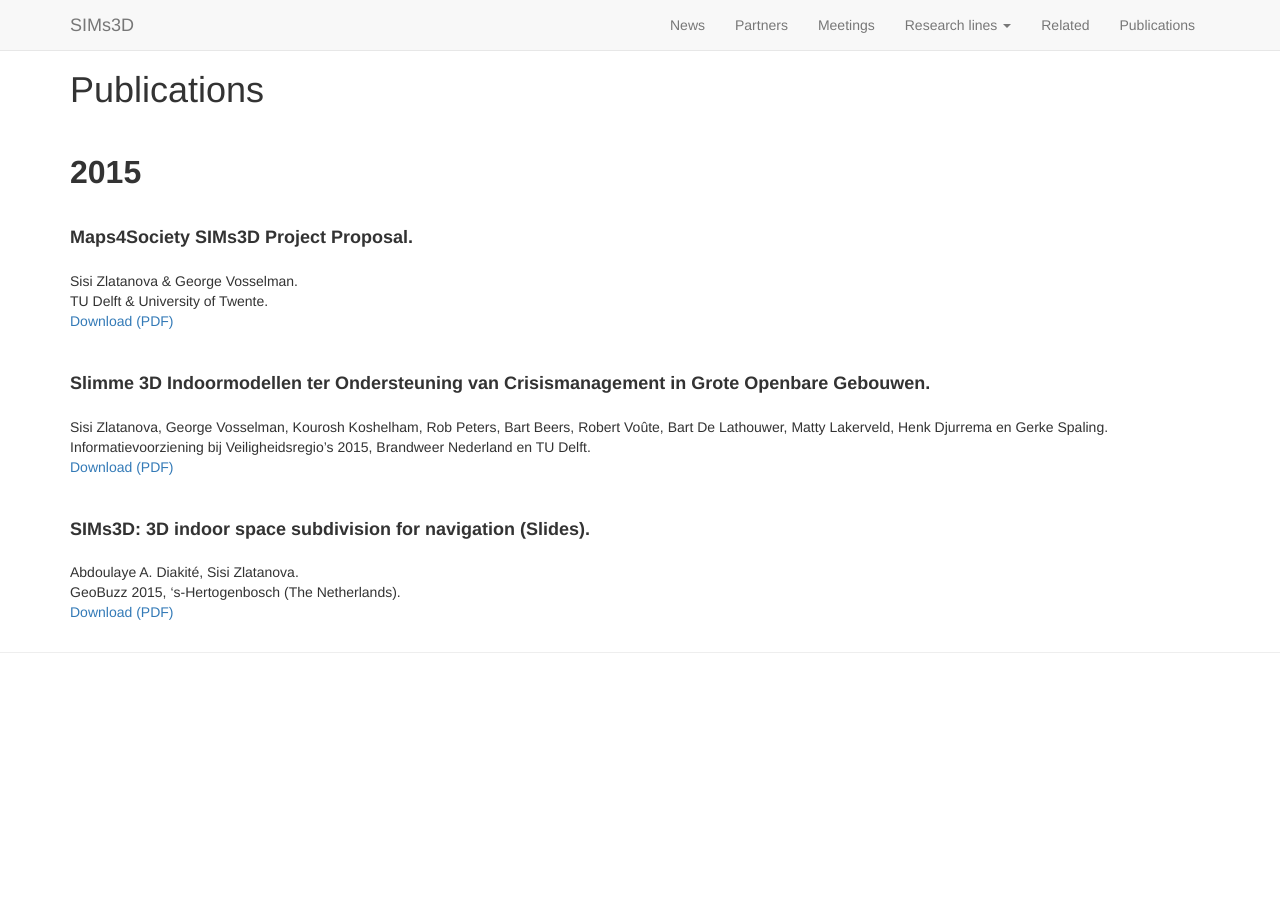
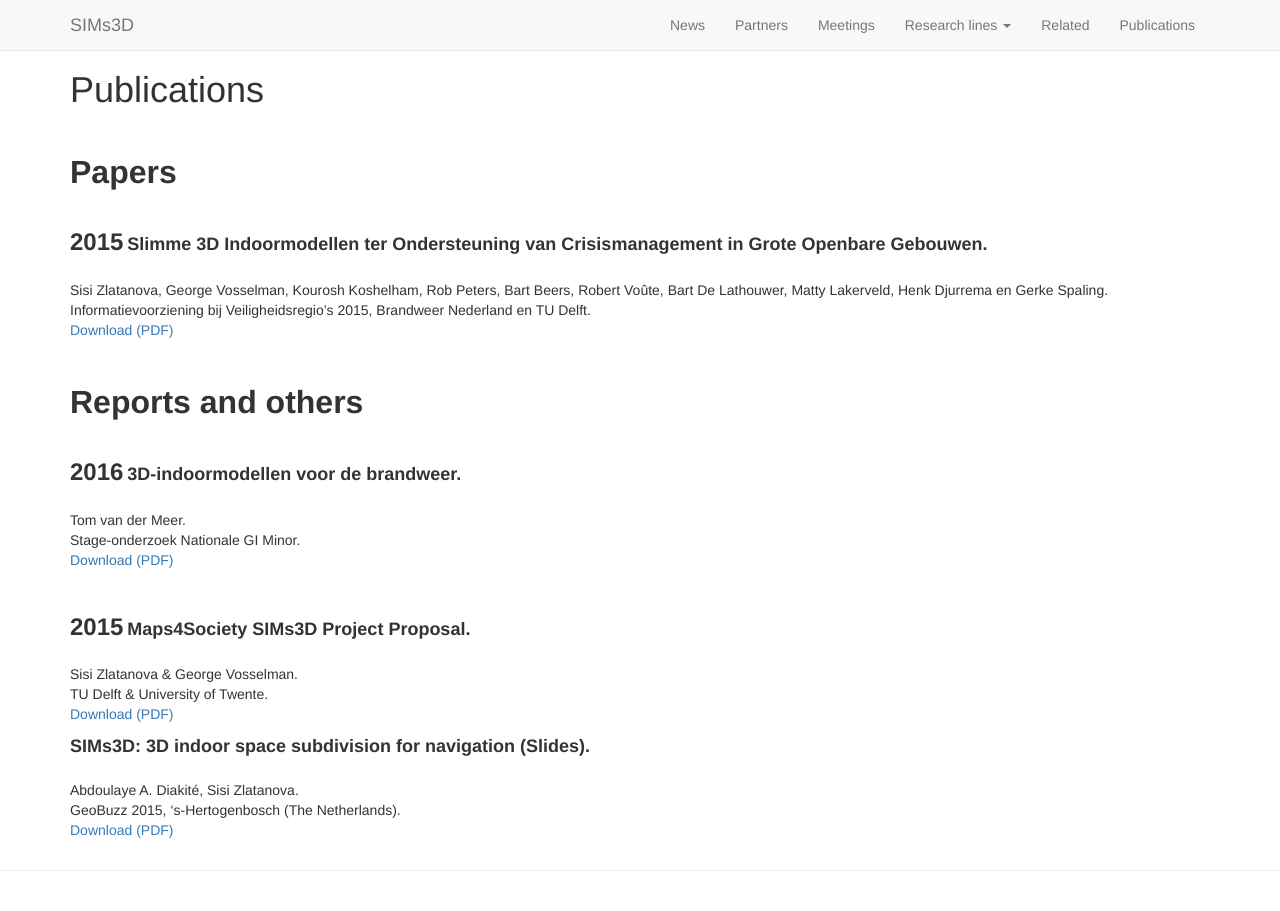
Before and after one commit to SIMs3D/sims3d.github.io, a Jekyll site: the page built from publications/index.md, in a window 1280 px wide. Built offline with Jekyll 4.4.1, drawn with Linux system fonts in a browser that asks for light colours; nearby versions of some CDN libraries.

Commit message:
Indoolab Abdou and Tom report in dutch to publication

```diff
--- a/publications/index.md
+++ b/publications/index.md
@@ -4,18 +4,9 @@ title: Publications
 permalink: /publications/
 ---
 
-<font size="6"><b>2015</b></font>
-
+<font size="6"><b>Papers</b></font>
 <br>
-
-<font size="4">
-<b>Maps4Society SIMs3D Project Proposal.</b>
-</font>
-<br>Sisi Zlatanova & George Vosselman.
-<br>TU Delft & University of Twente.
-<br><a href="pdfs/2015/M4S_SIMs3D_fullproposal_web.pdf">Download (PDF)</a>
-
-<br>
+<font size="5"><b>2015</b></font>
 
 <font size="4">
 <b>Slimme 3D Indoormodellen ter Ondersteuning van Crisismanagement in Grote Openbare Gebouwen.</b>
@@ -25,6 +16,26 @@ permalink: /publications/
 <br><a href="pdfs/2015/Slimme_3D_Indoormodellen.pdf">Download (PDF)</a>
 
 <br>
+<font size="6"><b>Reports and others</b></font>
+<br>
+<font size="5"><b>2016</b></font>
+
+<font size="4">
+<b>3D-indoormodellen voor de brandweer.</b>
+</font>
+<br>Tom van der Meer.
+<br>Stage-onderzoek Nationale GI Minor.
+<br><a href="pdfs/2016/3D-indoormodellen voor de Brandweer.pdf">Download (PDF)</a>
+
+<br>
+<font size="5"><b>2015</b></font>
+
+<font size="4">
+<b>Maps4Society SIMs3D Project Proposal.</b>
+</font>
+<br>Sisi Zlatanova & George Vosselman.
+<br>TU Delft & University of Twente.
+<br><a href="pdfs/2015/M4S_SIMs3D_fullproposal_web.pdf">Download (PDF)</a>
 
 <font size="4">
 <b>SIMs3D: 3D indoor space subdivision for navigation (Slides).</b>
```
Also changed, not shown: related/index.md (+6 -0 lines), 3 other files.
